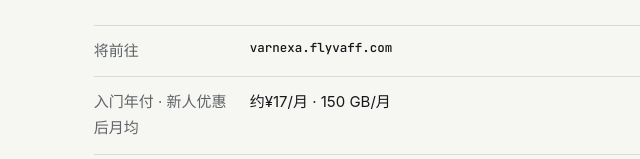
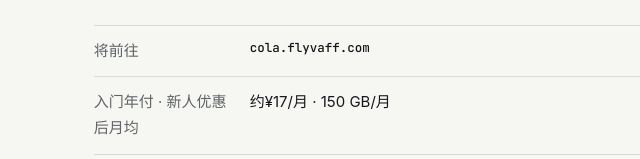
Before and after one commit to BOKEGOGOGO/jichangxuncha.blog-, an Astro site: page /register/flyv in a window 1280 px wide. Shown: the part 641-800 px from the top of the page, 358-998 px from the left. Built offline with nearby package versions, Linux system fonts and the light colour scheme; Astro itself is replaced by a stand-in of ours.

Commit message:
Update FlyV affiliate link
Co-Authored-By: Claude Opus 5.5 <noreply@anthropic.com>

```diff
--- a/src/data/brand-overview.js
+++ b/src/data/brand-overview.js
@@ -8,7 +8,7 @@ export const flyvAnnual = {total:25*12*.85*.8, monthly:25*.85*.8, coupon:'fly20'
 export const privateSubscriptionNote='仅购买高付费套餐且持有邀请码，才有机会申请私人订阅链接；未获授权请勿擅自获取或使用，以免导致封号。具体资格与开通方式请先咨询官方客服。';
 const knownOfficial={flyv:'https://flyv.site',wavenet:'https://nasitj.wavenetttt.sbs',lingdong:'https://lingdongyun.site/',invisible:'https://varnexa.invisibleaff.com',sogo:'https://sogocloud.world/'};
 const first=[
-{slug:'flyv',affiliate:'https://varnexa.flyvaff.com/#/?code=6ae5FH9i',monthly:'约¥17/月 · 150 GB/月',priceLabel:'入门年付 · 新人优惠后月均',annual:'一次支付约¥204/年；首单fly20，非月付',architecture:'港台IEPL；日新IPLC／IEPL；美国BGP',plan:'入门方案 · 年付',payment:'约¥204/年（折合约¥17/月）',traffic:'150 GB/月',condition:'首单fly20；年付总额，实付以结算为准'},
+{slug:'flyv',affiliate:'https://cola.flyvaff.com/#/register/?code=ZUwI0gXX',monthly:'约¥17/月 · 150 GB/月',priceLabel:'入门年付 · 新人优惠后月均',annual:'一次支付约¥204/年；首单fly20，非月付',architecture:'港台IEPL；日新IPLC／IEPL；美国BGP',plan:'入门方案 · 年付',payment:'约¥204/年（折合约¥17/月）',traffic:'150 GB/月',condition:'首单fly20；年付总额，实付以结算为准'},
 {slug:'muguang',monthly:'¥20/月 · 120 GB/月',annual:'¥109/年 · 70 GB/月',architecture:'BGP多线路调度、专线级出口；Shadowsocks',affiliate:muguang.purchase.url,plan:'基础版 · 月付',payment:'¥20/月',traffic:'120 GB/月'},
 {slug:'weifeng',monthly:'¥25/月 · 200 GB/月',annual:'¥137/年 · 100 GB/月',architecture:'IPLC、VLESS；官方指定客户端',affiliate:weifeng.purchase.url,plan:'乘风 · 月付',payment:'¥25/月',traffic:'200 GB/月'},
 {slug:'feimao',monthly:'¥25/月 · 150 GB/月',annual:'¥84/年 · 50 GB/月',architecture:'IPLC、VLESS、原生IP（品牌声明）',affiliate:feimao.purchase.url,plan:'星耀版 · 月付',payment:'¥25/月',traffic:'150 GB/月'}
```
